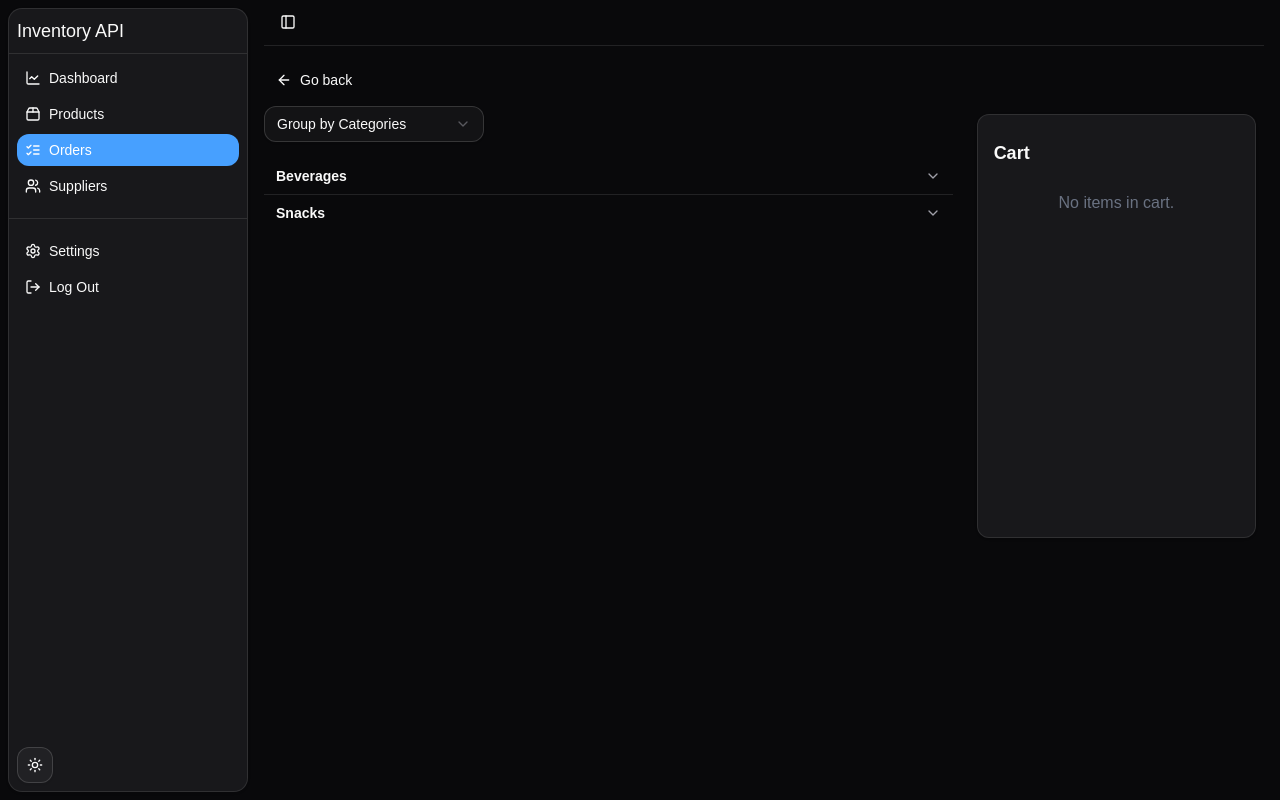
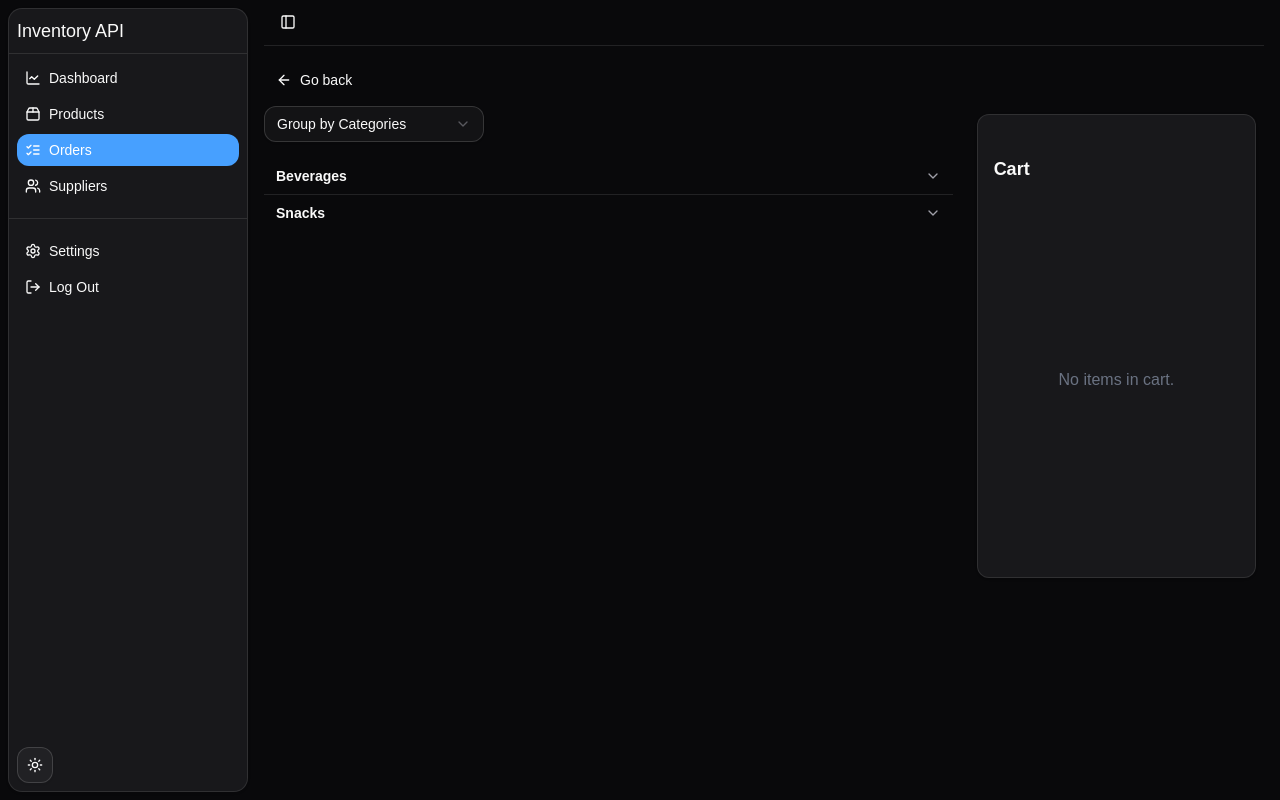
Before and after one commit to mrdsx/inventory-api, a Next.js app in the folder frontend/: page /orders/create in a window 1280 px wide. Built offline with nearby package versions, Linux system fonts and the light colour scheme.

Commit message:
feat(frontend/order): fix cart's height

```diff
--- a/frontend/src/app/(workspace)/orders/create/page.tsx
+++ b/frontend/src/app/(workspace)/orders/create/page.tsx
@@ -233,16 +233,18 @@ export default function CreateOrderPage() {
           </div>
         </div>
         {/* Right side: Cart */}
-        <div className="flex w-[30%] flex-col p-2 transition-colors">
-          <Card className="flex-1 rounded-md shadow-sm">
-            <h2 className="px-4 text-lg font-bold">Cart</h2>
+        <div className="flex h-120 w-[30%] flex-col p-2 transition-colors">
+          <Card className="flex h-full flex-1 flex-col rounded-md shadow-sm">
+            <h2 className="px-4 pt-4 text-lg font-bold">Cart</h2>
             {cart.length === 0 ? (
-              <p className="text-md text-center text-gray-400 dark:text-gray-500">
-                No items in cart.
-              </p>
+              <div className="flex flex-1 items-center justify-center">
+                <p className="text-md text-center text-gray-400 dark:text-gray-500">
+                  No items in cart.
+                </p>
+              </div>
             ) : (
               <>
-                <ScrollArea className="h-70 px-4">
+                <ScrollArea className="h-60 flex-1 px-4">
                   <ul>
                     {cart.map((item) => (
                       <li
```
